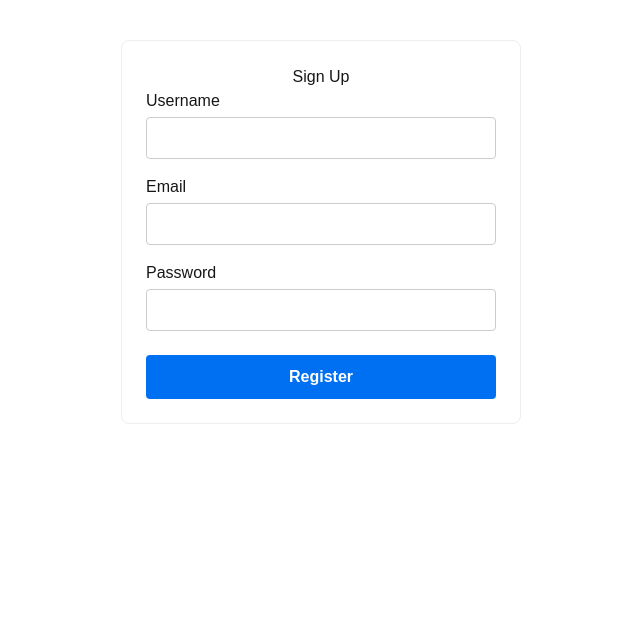
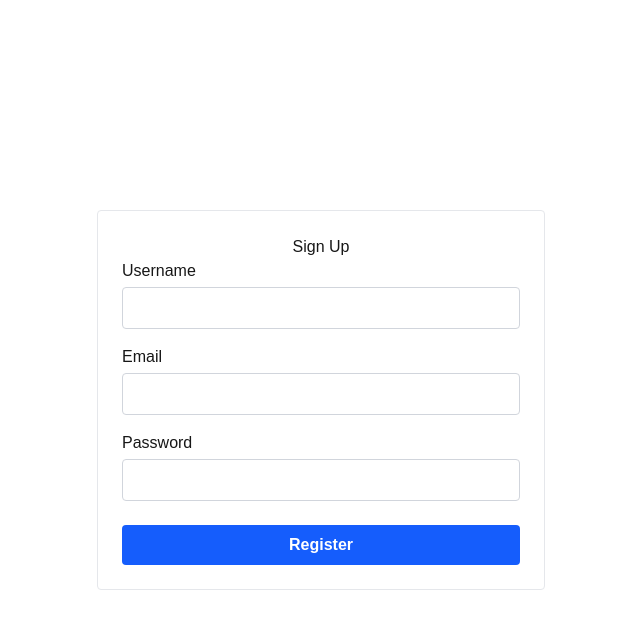
Before and after one commit to Diogojlq/habit-tracker, a Next.js app in the folder frontend/: page /register in a window 1280 px wide. Shown: the top 628 px of the page, without its empty margins (319-959 px from the left). Built offline with nearby package versions, Linux system fonts and the light colour scheme.

Commit message:
fix: centering the register div

```diff
--- a/frontend/app/register/page.tsx
+++ b/frontend/app/register/page.tsx
@@ -2,25 +2,54 @@ import React from "react";
 
 export default function RegisterPage() {
   return (
-    <div style={{ maxWidth: 400, margin: "40px auto", padding: 24, border: "1px solid #eee", borderRadius: 8 }}>
-      <h2 style={{ textAlign: "center" }}>Sign Up</h2>
+    <div className="min-h-screen flex items-center justify-center">
+      <div className="max-w-md w-full p-6 border border-gray-200 rounded">
+        <h2 className="text-center">Sign Up</h2>
         <form>
-        <div style={{ marginBottom: 16 }}>
-          <label htmlFor="username" style={{ display: "block", marginBottom: 4 }}>Username</label>
-          <input type="text" id="username" name="username" required style={{ width: "100%", padding: 8, borderRadius: 4, border: "1px solid #ccc" }} />
+          <div className="mb-4">
+            <label htmlFor="username" className="block mb-1">
+              Username
+            </label>
+            <input
+              type="text"
+              id="username"
+              name="username"
+              required
+              className="w-full p-2 rounded border border-gray-300"
+            />
           </div>
-        <div style={{ marginBottom: 16 }}>
-          <label htmlFor="email" style={{ display: "block", marginBottom: 4 }}>Email</label>
-          <input type="email" id="email" name="email" required style={{ width: "100%", padding: 8, borderRadius: 4, border: "1px solid #ccc" }} />
+          <div className="mb-4">
+            <label htmlFor="email" className="block mb-1">
+              Email
+            </label>
+            <input
+              type="email"
+              id="email"
+              name="email"
+              required
+              className="w-full p-2 rounded border border-gray-300"
+            />
           </div>
-        <div style={{ marginBottom: 24 }}>
-          <label htmlFor="password" style={{ display: "block", marginBottom: 4 }}>Password</label>
-          <input type="password" id="password" name="password" required style={{ width: "100%", padding: 8, borderRadius: 4, border: "1px solid #ccc" }} />
+          <div className="mb-6">
+            <label htmlFor="password" className="block mb-1">
+              Password
+            </label>
+            <input
+              type="password"
+              id="password"
+              name="password"
+              required
+              className="w-full p-2 rounded border border-gray-300"
+            />
           </div>
-        <button type="submit" style={{ width: "100%", padding: 10, borderRadius: 4, background: "#0070f3", color: "#fff", border: "none", fontWeight: "bold" }}>
+          <button
+            type="submit"
+            className="w-full p-2 rounded bg-blue-600 text-white font-bold"
+          >
             Register
           </button>
         </form>
       </div>
+    </div>
   );
 }
```
Lines whose indentation alone changed are shown as unchanged.
